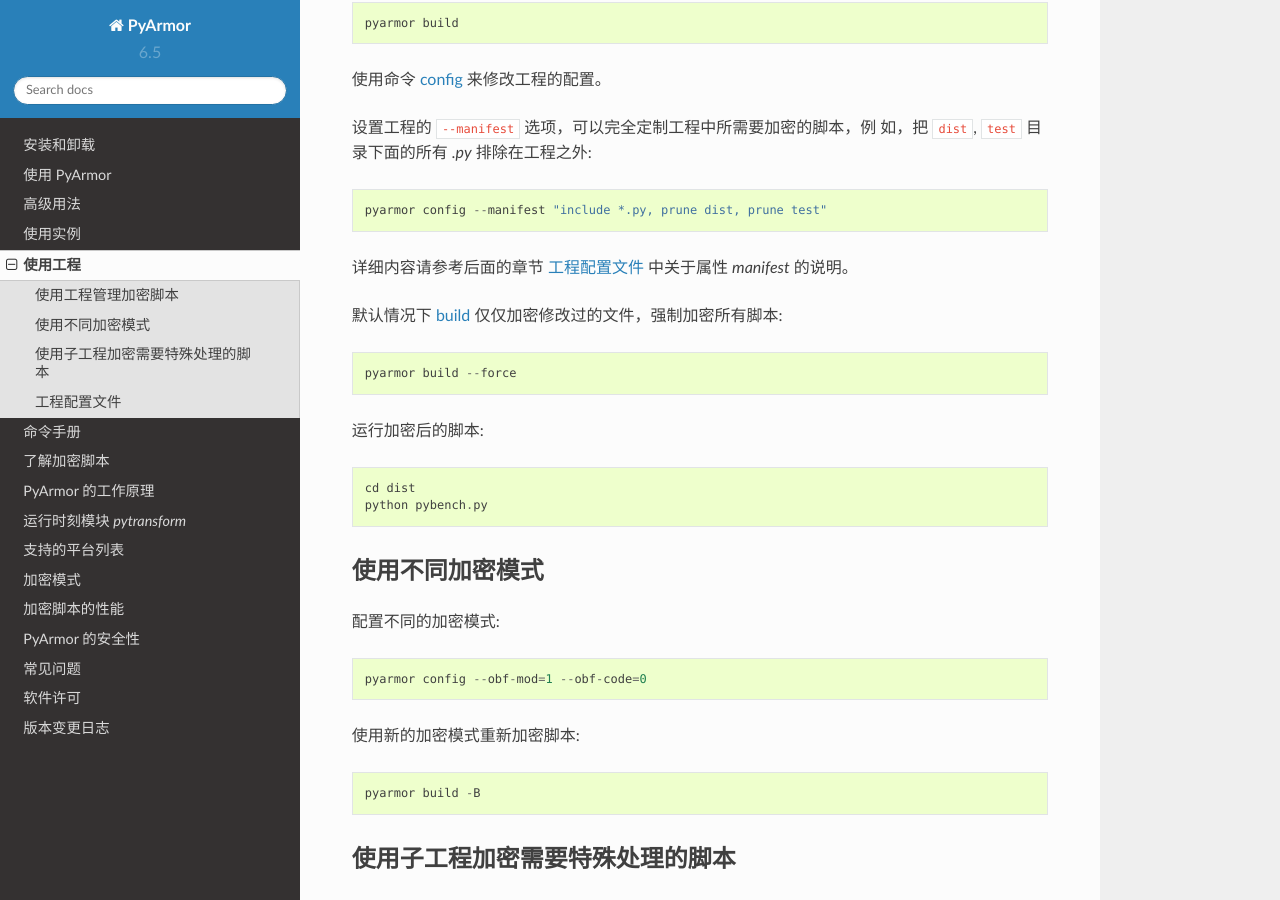
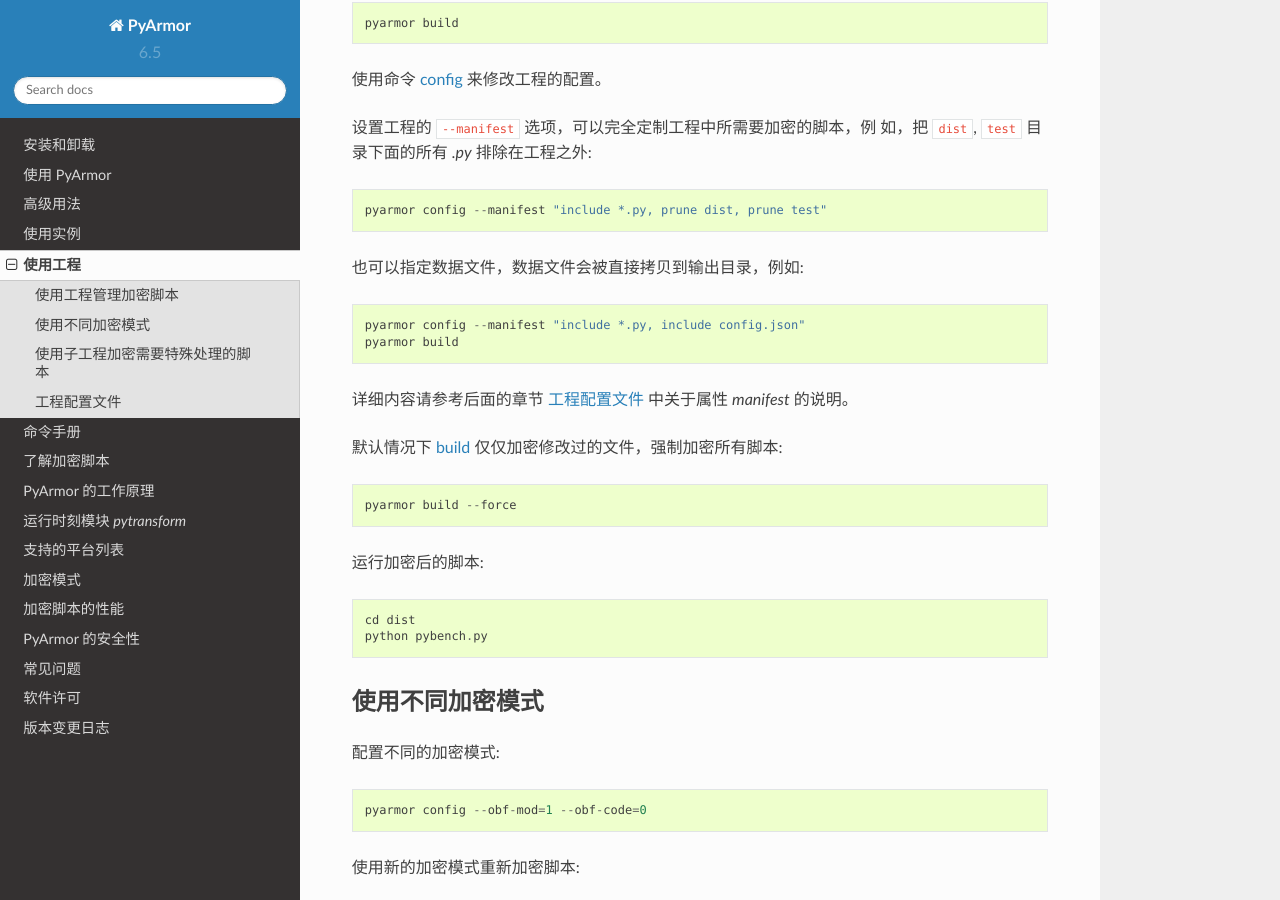
Before and after one commit to dashingsoft/pyarmor-docs-zh, a Sphinx documentation site: the page built from docs/project.rst, in a window 1280 px wide and 900 px high, scrolled down 1031 px. Built offline with Sphinx 7.4.7 and the Read the Docs theme 2.0.0, drawn with Linux system fonts in a browser that asks for light colours; some of the changed text lies outside the part shown.

Commit message:
Document data files in project

```diff
--- a/docs/man.rst
+++ b/docs/man.rst
@@ -749,6 +749,10 @@
 
     global-include *.py, exclude __mainfest__.py, prune test
 
+也可以在其中指定数据文件，数据文件会被直接拷贝到输出目录，例如::
+
+    global-include *.py, include Readme.md, include config.json
+
 关于所有支持的模式，参考 https://docs.python.org/2/distutils/sourcedist.html#commands
 
 选项 ``--plugin`` 为空字符串有特殊作用，用来清除所有的插件。
--- a/docs/project.rst
+++ b/docs/project.rst
@@ -50,6 +50,11 @@
 如，把 :file:`dist`, :file:`test` 目录下面的所有 `.py` 排除在工程之外::
 
     pyarmor config --manifest "include *.py, prune dist, prune test"
+
+也可以指定数据文件，数据文件会被直接拷贝到输出目录，例如::
+
+    pyarmor config --manifest "include *.py, include config.json"
+    pyarmor build
 
 详细内容请参考后面的章节 `工程配置文件`_ 中关于属性 `manifest` 的说明。
 
@@ -138,6 +143,8 @@
     多个模式使用逗号分开，例如::
 
         global-include *.py, exclude __mainfest__.py, prune test
+
+    也可以在其中指定数据文件，数据文件会被直接拷贝到输出目录。
 
     关于所有支持的模式，参考
     https://docs.python.org/2/distutils/sourcedist.html#commands
```
